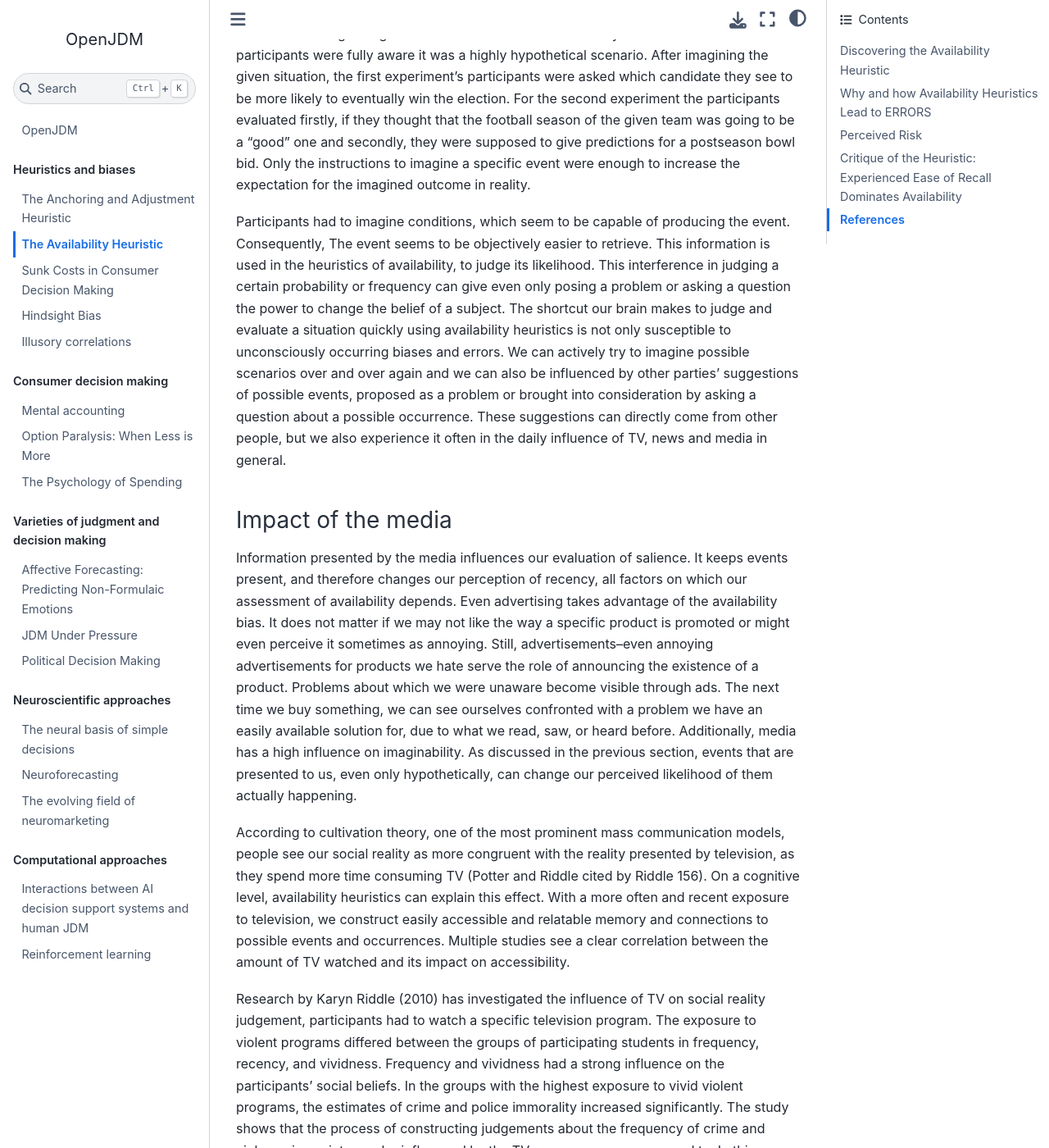
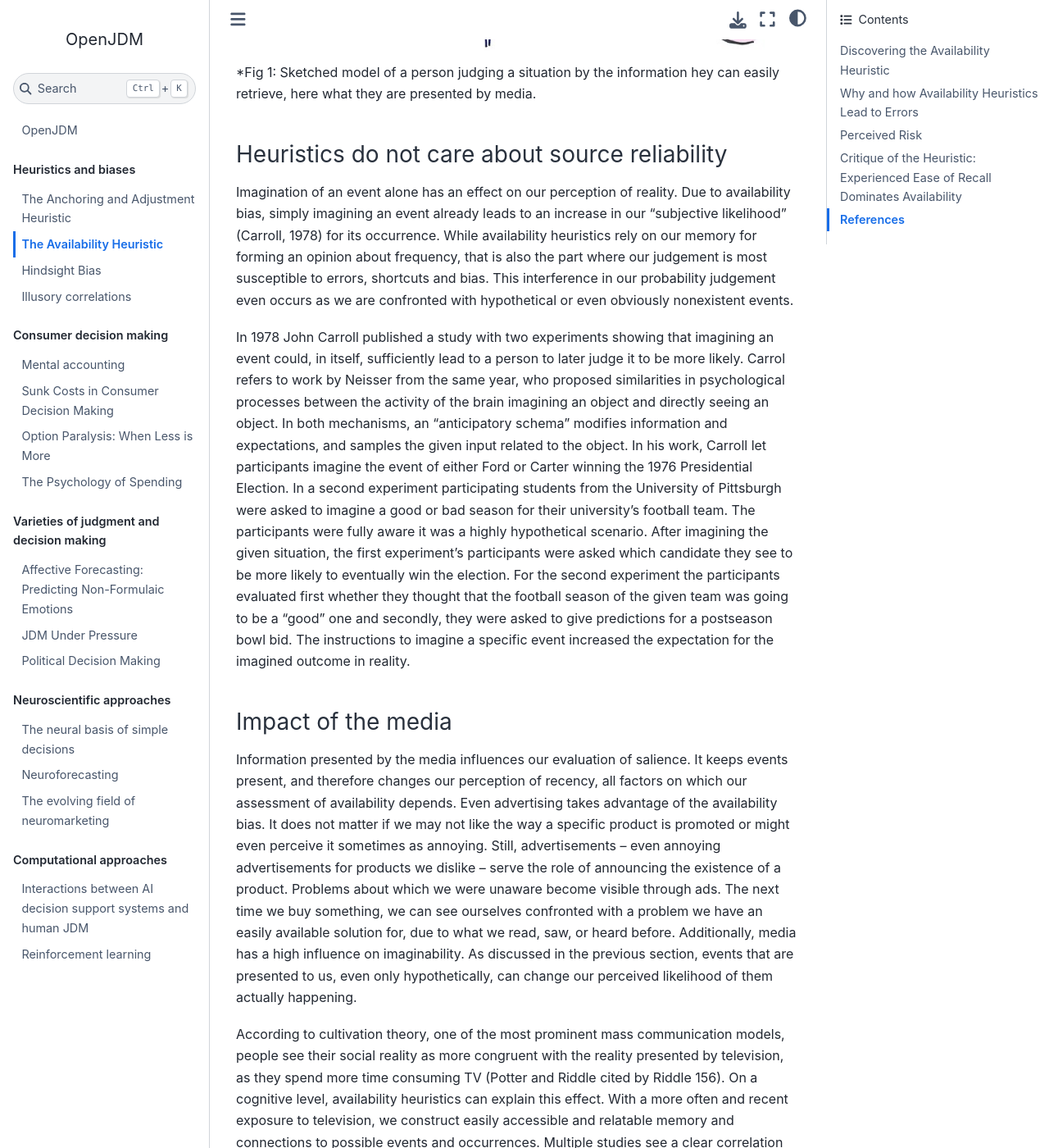
Before and after one commit to openjdm/openjdm.github.io, a Jupyter Book: the page built from book/availability_bias.md, in a window 1280 px wide and 1400 px high, scrolled down 2788 px. Shown: the whole window at 82% size. Built offline with Jupyter Book 1.0.4 settings and Sphinx 7.4.7 and the Sphinx Book theme 1.1.4, drawn with Linux system fonts in a browser that asks for light colours; some of the changed text lies outside the part shown.

Commit message:
final cleanup

```diff
--- a/book/_toc.yml
+++ b/book/_toc.yml
@@ -5,12 +5,12 @@
     chapters:
     - file: anchoring_and_adjustment.md
     - file: availability_bias.md
-    - file: sunk_cost.md
     - file: hindsight_bias.md
     - file: illusory_correlations.md
   - caption: Consumer decision making
     chapters:
     - file: mental_accounting.md
+    - file: sunk_cost.md
     - file: option_paralysis.md
     - file: psychology_of_spending.md
   - caption: Varieties of judgment and decision making
--- a/book/availability_bias.md
+++ b/book/availability_bias.md
@@ -7,27 +7,27 @@
 “What should I invest into?”**
 
 We act based on more or less serious decisions every day. With our
-beliefs about uncertain events and our personal assessment of ambitious
+beliefs about uncertain events and our personal assessment of ambiguous
 situations we take shortcuts for choosing quickly all the time. Our
 brain uses a limited number of heuristic principles to reduce complex
-judgmental situations to make it easier to evaluate decision. These
+judgments and ease decision making. These
 heuristics can be useful and quick, as we cannot analyze and research
 every small decision in our lives. At the same time, shortcuts make us
 susceptible to personal biases and influences. These can limit our
 neutral perspective and lead to “severe and systematic errors” (Tversky
 and Kahnemann, 1974, 1124).
 
-This chapter explores the often-applied heuristics of availability. It
+This chapter explores the often-applied availability heuristic. It
 is the cognitive decision rule through which people judge probability
 and frequency of an event or classification by availability, i.e. the
 “ease with which relevant instances come to mind” (Tversky and
-Kahnemann, 1973, 207). Availability heuristics can not only
-lead to easier and quicker decisions, but also biased and incorrect
-judgement. This cognitive decision rule was first labeled by researchers
-in psychology Amos Tversky and Daniel Kahnemann in 1973. They examined
+Kahnemann, 1973, 207). Availability heuristics can
+lead to easier and quicker decisions, but can also result in biased and incorrect
+judgements. This cognitive decision rule was first labeled by researchers
+in psychology Amos Tversky and Daniel Kahnemann, who examined
 human heuristics and biases in a series of papers. In this series they
-introduced the cognitive shortcuts humans make with the assessing of
-availability in ten experiments. Kahnemann and Tversky are groundbreaking researchers of cognitive
+introduced the cognitive shortcuts humans make through an assessment of
+availability across ten experiments. Kahnemann and Tversky are groundbreaking researchers of cognitive
 heuristics in decision making. Their pioneering role in the field of
 judgement and decision making led to Kahnemann winning the Nobel Prize
 in Economics in 2002, 6 years after Amos Tversky’s death.
@@ -58,12 +58,12 @@
 passages will summarize three such classes of tasks.
 
 The first class of estimation tasks where the availability heuristic led
-subjects astray was in mental construction tasks. Subjects were given
+subjects astray involved mental construction. Subjects were given
 the task of estimating how many ways a two-person subcommittee could be
 chosen from a group of ten people, then given the task of estimating how
 many ways an eight-person subcommittee could be chosen from a group of
 ten people. Any two-person subcommittee corresponds to exactly one
-eight-person subcommittee of all the people you previously excluded, so
+eight-person subcommittee of all the people who were previously excluded, so
 that these two quantities are mathematically identical. Despite this,
 respondents systematically gave larger answers for the number of
 possible two-person subcommittees than for the number of eight-person
@@ -96,61 +96,46 @@
 third letters; thus the less available example is erroneously judged as
 less frequent.
 
-## Why and how Availability Heuristics Lead to ERRORS
+## Why and how Availability Heuristics Lead to Errors
 
+![sketch of availability heuristic](images/availability.jpg)
 *Fig 1: Sketched model of a person judging a
 situation by the information hey can
 easily retrieve, here what they are presented by media.
 
 ### Heuristics do not care about source reliability
 
-Imagination
-of an event alone has an effect on our perception of reality. Due to
+Imagination of an event alone has an effect on our perception of reality. Due to
 availability bias, simply imagining an event already leads to an
-increase in our “subjective likelihood” (Carroll 88) for its occurrence.
+increase in our “subjective likelihood” (Carroll, 1978) for its occurrence.
 While availability heuristics rely on our memory for forming an opinion
 about frequency, that is also the part where our judgement is most
 susceptible to errors, shortcuts and bias. This interference in our
 probability judgement even occurs as we are confronted with hypothetical
-or even obviously not actually happened events
+or even obviously nonexistent events.
 
-In 1976 John
-Carroll introduced a study of two experiments, showing that imagining an
-event could, in itself, sufficiently lead to a person experiencing it to
+In 1978 John
+Carroll published a study with two experiments showing that imagining an
+event could, in itself, sufficiently lead to a person to later judge it to
 be more likely. Carrol refers to work by Neisser from the same year, who
 proposed similarities in psychological processes between the activity of
 the brain imagining an object and directly seeing an object. In both
 mechanisms, an “anticipatory schema” modifies information and
-expectations, and samples the given input related to the objec. In his
+expectations, and samples the given input related to the object. In his
 work, Carroll let participants imagine the event of either Ford or
 Carter winning the 1976 Presidential Election. In a second experiment
-participating students from the University of Pittsburgh are asked to
+participating students from the University of Pittsburgh were asked to
 imagine a good or bad season for their university’s football team. The
 participants were fully aware it was a highly hypothetical scenario.
 After imagining the given situation, the first experiment’s participants
 were asked which candidate they see to be more likely to eventually win
 the election. For the second experiment the participants evaluated
-firstly, if they thought that the football season of the given team was
-going to be a “good” one and secondly, they were supposed to give
-predictions for a postseason bowl bid. Only the instructions to imagine
-a specific event were enough to increase the expectation for the
+first whether they thought that the football season of the given team was
+going to be a “good” one and secondly, they were asked to give
+predictions for a postseason bowl bid. The instructions to imagine
+a specific event increased the expectation for the
 imagined outcome in reality.
 
-Participants
-had to imagine conditions, which seem to be capable of producing the
-event. Consequently, The event seems to be objectively easier to
-retrieve. This information is used in the heuristics of availability, to
-judge its likelihood. This interference in judging a certain probability
-or frequency can give even only posing a problem or asking a question
-the power to change the belief of a subject. The shortcut our brain
-makes to judge and evaluate a situation quickly using availability
-heuristics is not only susceptible to unconsciously occurring biases and
-errors. We can actively try to imagine possible scenarios over and over
-again and we can also be influenced by other parties’ suggestions of
-possible events, proposed as a problem or brought into consideration by
-asking a question about a possible occurrence. These suggestions can
-directly come from other people, but we also experience it often in the
-daily influence of TV, news and media in general.
 
 ### Impact of the media
 
@@ -160,8 +145,8 @@
 factors on which our assessment of availability depends. Even
 advertising takes advantage of the availability bias. It does not matter
 if we may not like the way a specific product is promoted or might even
-perceive it sometimes as annoying. Still, advertisements--even annoying
-advertisements for products we hate serve the role of announcing the
+perceive it sometimes as annoying. Still, advertisements -- even annoying
+advertisements for products we dislike -- serve the role of announcing the
 existence of a product. Problems about which we were unaware become
 visible through ads. The next time we buy something, we can see
 ourselves confronted with a problem we have an easily available solution
@@ -173,7 +158,7 @@
 
 According to
 cultivation theory, one of the most prominent mass communication models,
-people see our social reality as more congruent with the reality
+people see their social reality as more congruent with the reality
 presented by television, as they spend more time consuming TV (Potter
 and Riddle cited by Riddle 156). On a cognitive level, availability
 heuristics can explain this effect. With a more often and recent
@@ -184,7 +169,7 @@
 
 Research by Karyn
 Riddle (2010) has investigated the influence of TV on social reality
-judgement, participants had to watch a specific television program. The
+judgement. Participants were assigned to watch a specific television program. The
 exposure to violent programs differed between the groups of
 participating students in frequency, recency, and vividness. Frequency
 and vividness had a strong influence on the participants’ social
@@ -244,9 +229,8 @@
 mark of floods to be prepared for the assumedly worst possible case
 (Kahnemann 137). The same still seems to be true for our modern methods
 of managing safety measurements against floods. Tversky and Kahnemann
-cite in their 1973 published paper the work *Hazard and choice
-perception in flood plain management* by Robert Kates (1962). Kates
-points out a basic reliance on experience to be a major limitation to
+cite in their 1973 published paper the work by Robert Kates (1962), who
+pointed out a basic reliance on experience to be a major limitation to
 use improved flood hazard information. Furthermore he writes, “Recently
 experienced floods appear to set an upper bound to the size of loss with
 which managers believe they ought to be concerned.” (Kates 140 cited by
@@ -275,7 +259,7 @@
 which availability operates. To interrogate this, the following study
 was conducted.
 
-Schwarz et al requested of two groups of subjects that they recall
+Schwarz et al asked two groups of subjects tho recall
 either N = 6 or N = 12 examples of times they were assertive. In this
 way, the subjects should have easily available examples of times they
 were assertive, and as such we might anticipate that those who generated
```
Also changed, not shown: other parts of book/availability_bias.md (+2 -2 lines), book/anchoring_and_adjustment.md (+11 -16 lines), book/images/availability.jpg (added).
